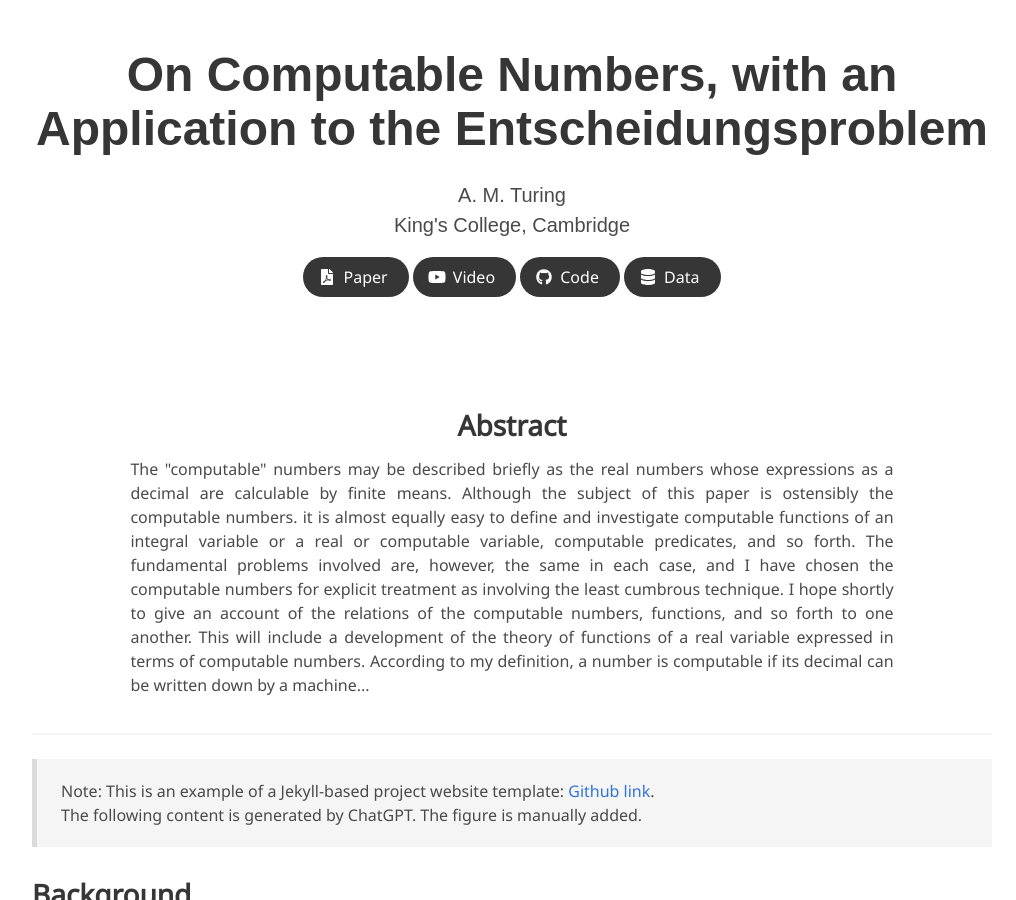
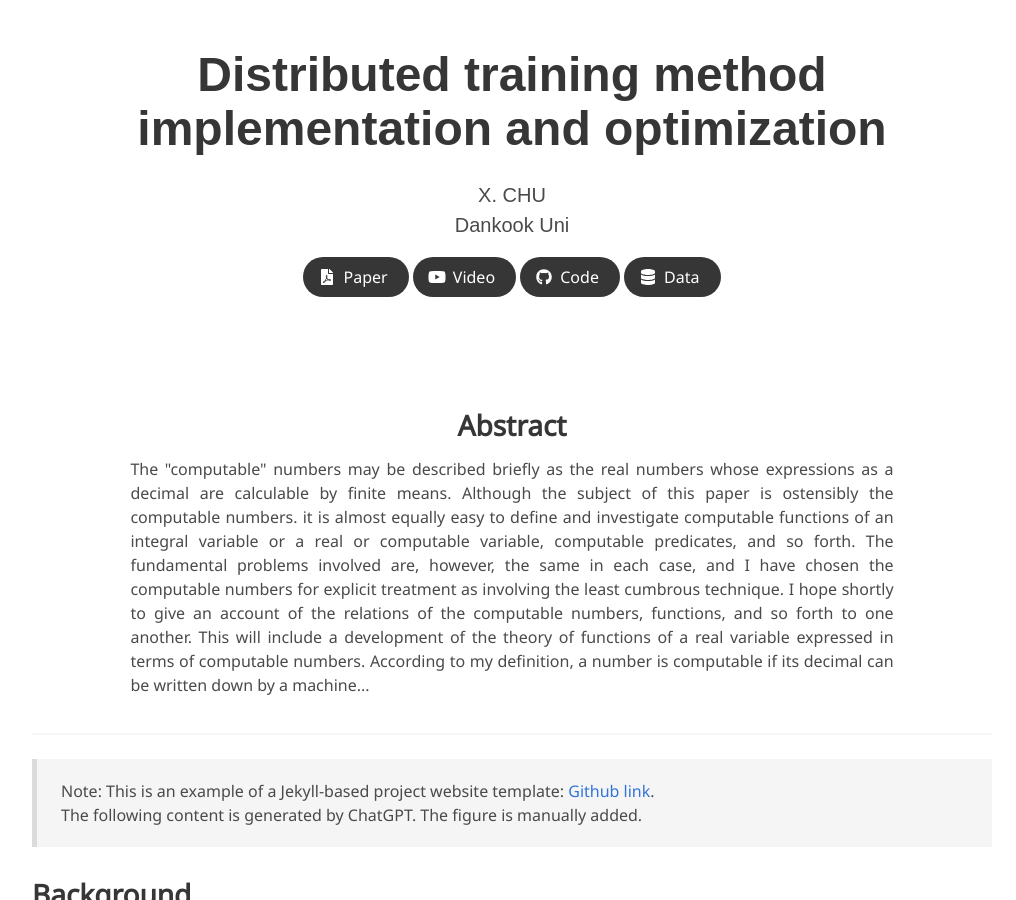
Before and after one commit to itcxx/project_website, a Jekyll site: the page built from index.md, in a window 1280 px wide and 900 px high. Shown: the whole window, without its empty margins (128-1144 px from the left). Built offline with Jekyll 4.4.1, drawn with Linux system fonts in a browser that asks for light colours; some web fonts are replaced.

Commit message:
Update index.md

```diff
--- a/index.md
+++ b/index.md
@@ -2,15 +2,15 @@
 layout: project_page
 permalink: /
 
-title: On Computable Numbers, with an Application to the Entscheidungsproblem
+title: Distributed training method implementation and optimization
 authors:
-    A. M. Turing
+    X. CHU
 affiliations:
-    King's College, Cambridge
-paper: https://www.cs.virginia.edu/~robins/Turing_Paper_1936.pdf
-video: https://www.youtube.com/results?search_query=turing+machine
-code: https://github.com/topics/turing-machines
-data: https://huggingface.co/docs/datasets
+    Dankook Uni
+paper: None
+video: None
+code: None
+data: None
 ---
 
 <!-- Using HTML to center the abstract -->
```
